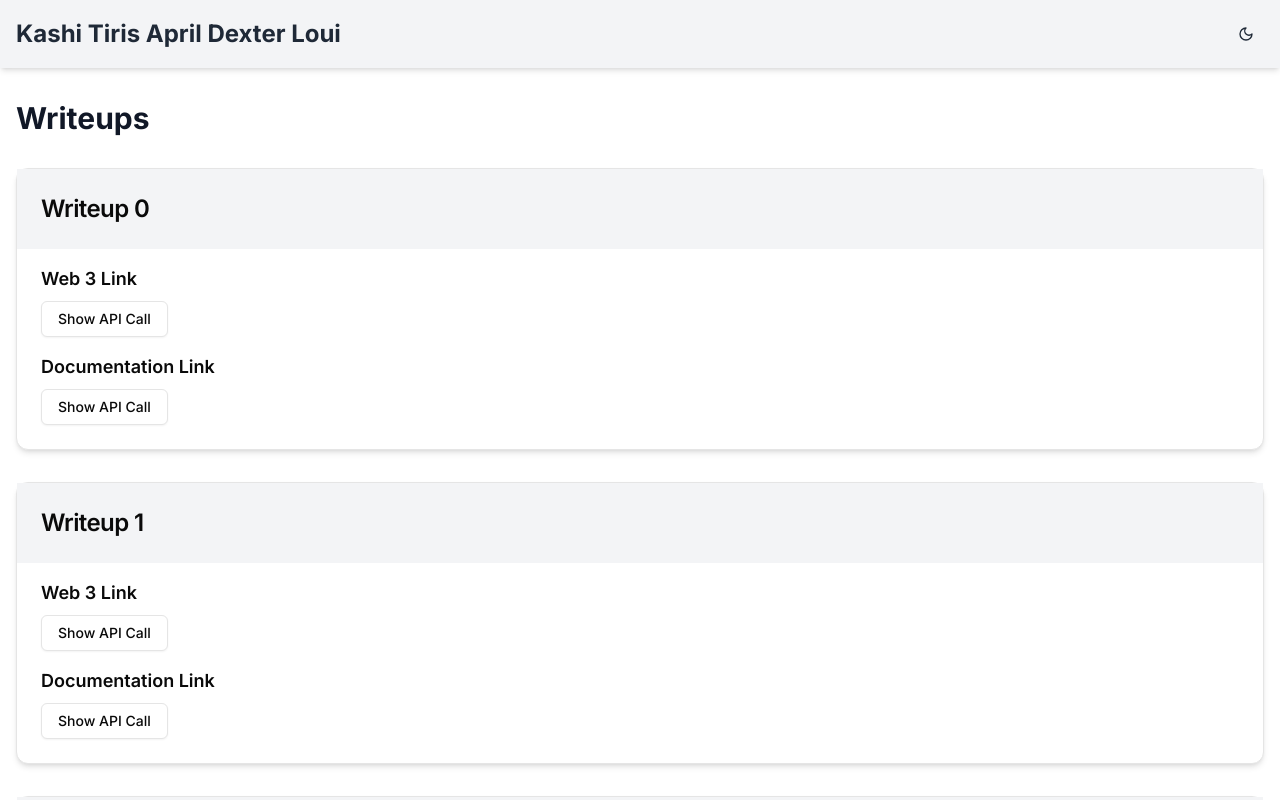
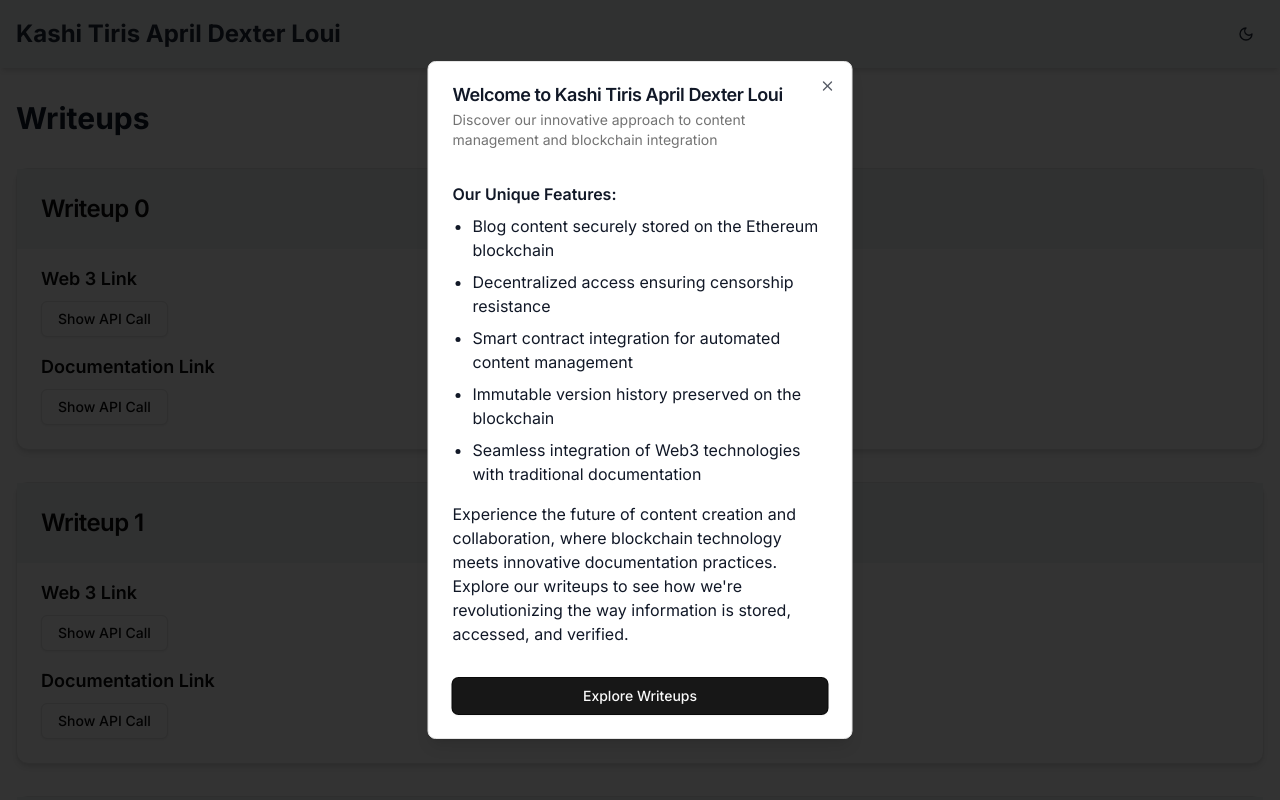
Before and after one commit to rgestudillo/cmsc134-writeups, a Next.js app: page / in a window 1280 px wide. Shown: the top 800 px of the page. Built offline with nearby package versions, Linux system fonts and the light colour scheme; no server answers.

Commit message:
added welcome modal

```diff
--- /dev/null
+++ b/app/components/WelcomeModal.tsx
@@ -0,0 +1,44 @@
+'use client'
+
+import { useState, useEffect } from 'react'
+import { Dialog, DialogContent, DialogHeader, DialogTitle, DialogDescription, DialogFooter } from "@/components/ui/dialog"
+import { Button } from "@/components/ui/button"
+
+export default function WelcomeModal() {
+    const [isOpen, setIsOpen] = useState(false)
+
+    useEffect(() => {
+        setIsOpen(true)
+    }, [])
+
+    return (
+        <Dialog open={isOpen} onOpenChange={setIsOpen}>
+            <DialogContent className="sm:max-w-[425px]">
+                <DialogHeader>
+                    <DialogTitle>Welcome to Kashi Tiris April Dexter Loui</DialogTitle>
+                    <DialogDescription>
+                        Discover our innovative approach to content management and blockchain integration
+                    </DialogDescription>
+                </DialogHeader>
+                <div className="py-4">
+                    <h3 className="font-semibold mb-2">Our Unique Features:</h3>
+                    <ul className="list-disc pl-5 space-y-2">
+                        <li>Blog content securely stored on the Ethereum blockchain</li>
+                        <li>Decentralized access ensuring censorship resistance</li>
+                        <li>Smart contract integration for automated content management</li>
+                        <li>Immutable version history preserved on the blockchain</li>
+                        <li>Seamless integration of Web3 technologies with traditional documentation</li>
+                    </ul>
+                    <p className="mt-4">
+                        Experience the future of content creation and collaboration, where blockchain
+                        technology meets innovative documentation practices. Explore our writeups to
+                        see how we&apos;re revolutionizing the way information is stored, accessed, and verified.
+                    </p>
+                </div>
+                <DialogFooter>
+                    <Button onClick={() => setIsOpen(false)} className="w-full">Explore Writeups</Button>
+                </DialogFooter>
+            </DialogContent>
+        </Dialog>
+    )
+}
--- a/app/page.tsx
+++ b/app/page.tsx
@@ -1,8 +1,10 @@
-import Writeup from "./components/Writeup"
+import Writeup from './components/Writeup'
+import WelcomeModal from './components/WelcomeModal'
 
 export default function Home() {
   return (
     <div className="space-y-8">
+      <WelcomeModal />
       <h2 className="text-3xl font-bold mb-6">Writeups</h2>
       <Writeup id={0} />
       <Writeup id={1} />
--- /dev/null
+++ b/components/ui/dialog.tsx
@@ -0,0 +1,122 @@
+"use client"
+
+import * as React from "react"
+import * as DialogPrimitive from "@radix-ui/react-dialog"
+import { X } from "lucide-react"
+
+import { cn } from "@/lib/utils"
+
+const Dialog = DialogPrimitive.Root
+
+const DialogTrigger = DialogPrimitive.Trigger
+
+const DialogPortal = DialogPrimitive.Portal
+
+const DialogClose = DialogPrimitive.Close
+
+const DialogOverlay = React.forwardRef<
+  React.ElementRef<typeof DialogPrimitive.Overlay>,
+  React.ComponentPropsWithoutRef<typeof DialogPrimitive.Overlay>
+>(({ className, ...props }, ref) => (
+  <DialogPrimitive.Overlay
+    ref={ref}
+    className={cn(
+      "fixed inset-0 z-50 bg-black/80  data-[state=open]:animate-in data-[state=closed]:animate-out data-[state=closed]:fade-out-0 data-[state=open]:fade-in-0",
+      className
+    )}
+    {...props}
+  />
+))
+DialogOverlay.displayName = DialogPrimitive.Overlay.displayName
+
+const DialogContent = React.forwardRef<
+  React.ElementRef<typeof DialogPrimitive.Content>,
+  React.ComponentPropsWithoutRef<typeof DialogPrimitive.Content>
+>(({ className, children, ...props }, ref) => (
+  <DialogPortal>
+    <DialogOverlay />
+    <DialogPrimitive.Content
+      ref={ref}
+      className={cn(
+        "fixed left-[50%] top-[50%] z-50 grid w-full max-w-lg translate-x-[-50%] translate-y-[-50%] gap-4 border bg-background p-6 shadow-lg duration-200 data-[state=open]:animate-in data-[state=closed]:animate-out data-[state=closed]:fade-out-0 data-[state=open]:fade-in-0 data-[state=closed]:zoom-out-95 data-[state=open]:zoom-in-95 data-[state=closed]:slide-out-to-left-1/2 data-[state=closed]:slide-out-to-top-[48%] data-[state=open]:slide-in-from-left-1/2 data-[state=open]:slide-in-from-top-[48%] sm:rounded-lg",
+        className
+      )}
+      {...props}
+    >
+      {children}
+      <DialogPrimitive.Close className="absolute right-4 top-4 rounded-sm opacity-70 ring-offset-background transition-opacity hover:opacity-100 focus:outline-none focus:ring-2 focus:ring-ring focus:ring-offset-2 disabled:pointer-events-none data-[state=open]:bg-accent data-[state=open]:text-muted-foreground">
+        <X className="h-4 w-4" />
+        <span className="sr-only">Close</span>
+      </DialogPrimitive.Close>
+    </DialogPrimitive.Content>
+  </DialogPortal>
+))
+DialogContent.displayName = DialogPrimitive.Content.displayName
+
+const DialogHeader = ({
+  className,
+  ...props
+}: React.HTMLAttributes<HTMLDivElement>) => (
+  <div
+    className={cn(
+      "flex flex-col space-y-1.5 text-center sm:text-left",
+      className
+    )}
+    {...props}
+  />
+)
+DialogHeader.displayName = "DialogHeader"
+
+const DialogFooter = ({
+  className,
+  ...props
+}: React.HTMLAttributes<HTMLDivElement>) => (
+  <div
+    className={cn(
+      "flex flex-col-reverse sm:flex-row sm:justify-end sm:space-x-2",
+      className
+    )}
+    {...props}
+  />
+)
+DialogFooter.displayName = "DialogFooter"
+
+const DialogTitle = React.forwardRef<
+  React.ElementRef<typeof DialogPrimitive.Title>,
+  React.ComponentPropsWithoutRef<typeof DialogPrimitive.Title>
+>(({ className, ...props }, ref) => (
+  <DialogPrimitive.Title
+    ref={ref}
+    className={cn(
+      "text-lg font-semibold leading-none tracking-tight",
+      className
+    )}
+    {...props}
+  />
+))
+DialogTitle.displayName = DialogPrimitive.Title.displayName
+
+const DialogDescription = React.forwardRef<
+  React.ElementRef<typeof DialogPrimitive.Description>,
+  React.ComponentPropsWithoutRef<typeof DialogPrimitive.Description>
+>(({ className, ...props }, ref) => (
+  <DialogPrimitive.Description
+    ref={ref}
+    className={cn("text-sm text-muted-foreground", className)}
+    {...props}
+  />
+))
+DialogDescription.displayName = DialogPrimitive.Description.displayName
+
+export {
+  Dialog,
+  DialogPortal,
+  DialogOverlay,
+  DialogTrigger,
+  DialogClose,
+  DialogContent,
+  DialogHeader,
+  DialogFooter,
+  DialogTitle,
+  DialogDescription,
+}
--- a/package.json
+++ b/package.json
@@ -9,6 +9,7 @@
     "lint": "next lint"
   },
   "dependencies": {
+    "@radix-ui/react-dialog": "^1.1.6",
     "@radix-ui/react-slot": "^1.1.2",
     "class-variance-authority": "^0.7.1",
     "clsx": "^2.1.1",
```
Also changed, not shown: 1 other file (tests, documents, lock files or other folders).
